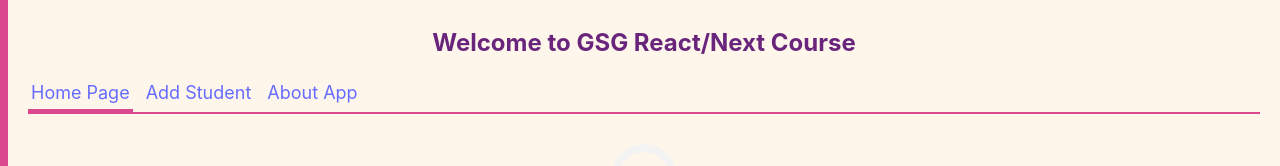
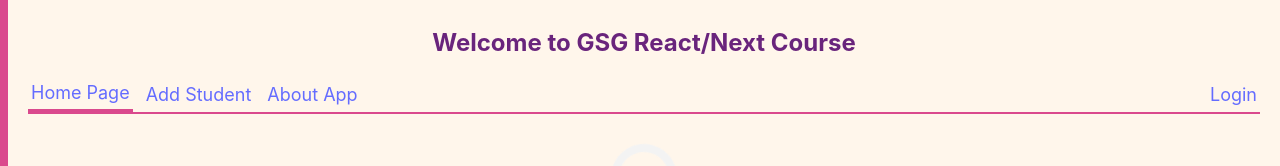
Before and after one commit to kldoon/GSG_React_Next, a React (Vite) app in the folder 1_Students App/: page / in a window 1280 px wide. Shown: the top 166 px of the page. Built offline with nearby package versions, Linux system fonts and the light colour scheme.

Commit message:
Context API, logout (Student App 24)

```diff
--- a/1_Students App/src/App.css
+++ b/1_Students App/src/App.css
@@ -32,29 +32,6 @@ body {
 
 .main.wrapper {
   border-left: 8px solid #DA498D;
-}
-
-nav {
-  margin: 20px 0;
-  border-bottom: 2px solid #DA498D;
-  display: flex;
-  column-gap: 10px;
-}
-
-nav>a {
-  padding: 3px;
-  font-size: 18px;
-  font-weight: 400;
-  /* TODO: selected tab */
-}
-
-nav>a:hover {
-  text-shadow: 0px 0px 2px rgb(105, 36, 124);
-  color: #93729d;
-}
-
-nav>a.active {
-  border-bottom: 3px solid #DA498D;
 }
 
 .main-screen .list {
--- a/1_Students App/src/App.tsx
+++ b/1_Students App/src/App.tsx
@@ -2,21 +2,20 @@ import './App.css'
 import Main from './screens/Main.screen';
 import About from './screens/About.screen';
 import NotFound from './screens/NotFound.screen';
-import { Link, Route, Routes, useLocation } from 'react-router-dom';
+import { Route, Routes } from 'react-router-dom';
 import StudentDetails from './screens/StudentDetails.screen';
 import { useState, useEffect } from 'react';
 import useLocalStorage from './hooks/local-storage.hook';
 import { IStudent } from './types';
 import AddStudent from './screens/AddStudent.screen';
-import { AuthProvider } from './providers/authProvider';
 import Login from './screens/Login.screen';
+import NavBar from './components/nav-bar/nav-bar.component';
 
 function App() {
   const h1Style = { color: '#69247C', fontSize: '24px' };
 
   const [studentsList, setStudentsList] = useState<IStudent[]>([]);
   const [totalAbsents, setTotalAbsents] = useState(0);
-  const location = useLocation();
 
   const { storedData } = useLocalStorage(studentsList, 'students-list');
 
@@ -43,14 +42,9 @@ function App() {
   }
 
   return (
-    <AuthProvider>
     <div className="main wrapper">
       <h1 style={h1Style}>Welcome to GSG React/Next Course</h1>
-        <nav>
-          <Link to='/' className={location.pathname === '/' ? 'active' : ''}>Home Page</Link>
-          <Link to='/add' className={location.pathname === '/add' ? 'active' : ''}>Add Student</Link>
-          <Link to='/about' className={location.pathname === '/about' ? 'active' : ''}>About App</Link>
-        </nav>
+      <NavBar />
       <Routes>
         <Route path='/'
           element={
@@ -68,7 +62,6 @@ function App() {
         <Route path='*' element={<NotFound />} />
       </Routes>
     </div>
-    </AuthProvider>
   )
 }
 
--- /dev/null
+++ b/1_Students App/src/components/nav-bar/nav-bar.component.tsx
@@ -0,0 +1,36 @@
+import React, { useContext } from 'react'
+import './nav-bar.css';
+import { Link, useLocation } from 'react-router-dom';
+import { AuthContext } from '../../providers/authProvider';
+
+const NavBar = () => {
+  const location = useLocation();
+  const { user, logout } = useContext(AuthContext);
+
+  const handleLogout = (e: React.MouseEvent<HTMLAnchorElement, MouseEvent>) => {
+    e.preventDefault();
+    logout();
+  }
+
+  return (
+    <nav>
+      <span>
+        <Link to='/' className={location.pathname === '/' ? 'active' : ''}>Home Page</Link>
+        <Link to='/add' className={location.pathname === '/add' ? 'active' : ''}>Add Student</Link>
+        <Link to='/about' className={location.pathname === '/about' ? 'active' : ''}>About App</Link>
+      </span>
+      <span>
+        {
+          user?.userName
+            ? `Hello ${user.userName}`
+            : <Link to='/login' className={location.pathname === '/login' ? 'active' : ''}>Login</Link>
+        }
+        {
+          user?.userName && <Link onClick={handleLogout} to=''>Logout</Link>
+        }
+      </span>
+    </nav>
+  )
+}
+
+export default NavBar
--- /dev/null
+++ b/1_Students App/src/components/nav-bar/nav-bar.css
@@ -0,0 +1,30 @@
+
+nav {
+  margin: 20px 0;
+  border-bottom: 2px solid #DA498D;
+  display: flex;
+  justify-content: space-between;
+  align-items: center;
+}
+
+nav span {
+  display: flex;
+  column-gap: 10px;
+  align-items: center;
+}
+
+nav a {
+  padding: 3px;
+  font-size: 18px;
+  font-weight: 400;
+  /* TODO: selected tab */
+}
+
+nav a:hover {
+  text-shadow: 0px 0px 2px rgb(105, 36, 124);
+  color: #93729d;
+}
+
+nav a.active {
+  border-bottom: 3px solid #DA498D;
+}
--- a/1_Students App/src/main.tsx
+++ b/1_Students App/src/main.tsx
@@ -2,9 +2,12 @@ import { createRoot } from 'react-dom/client'
 import './index.css';
 import App from './App';
 import { BrowserRouter } from 'react-router-dom';
+import { AuthProvider } from './providers/authProvider';
 
 createRoot(document.getElementById('root')!).render(
   <BrowserRouter>
-    <App />
+    <AuthProvider>
+      <App />
+    </AuthProvider>
   </BrowserRouter>
 )
```
Lines whose indentation alone changed are shown as unchanged.
